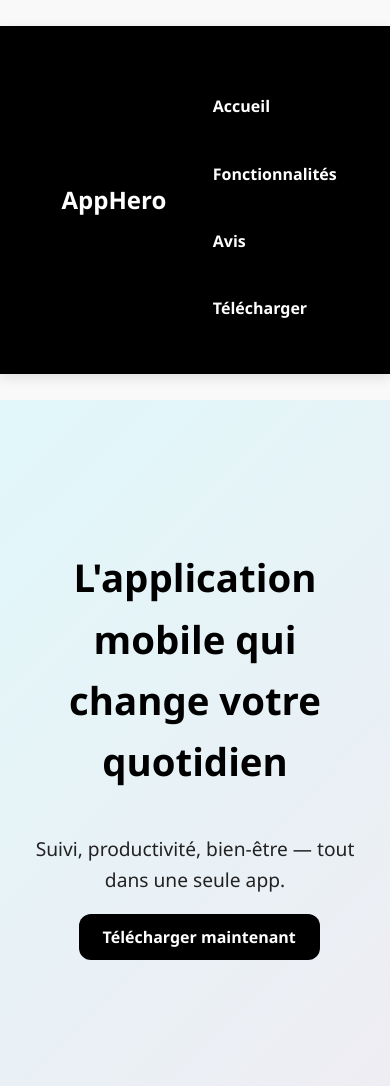
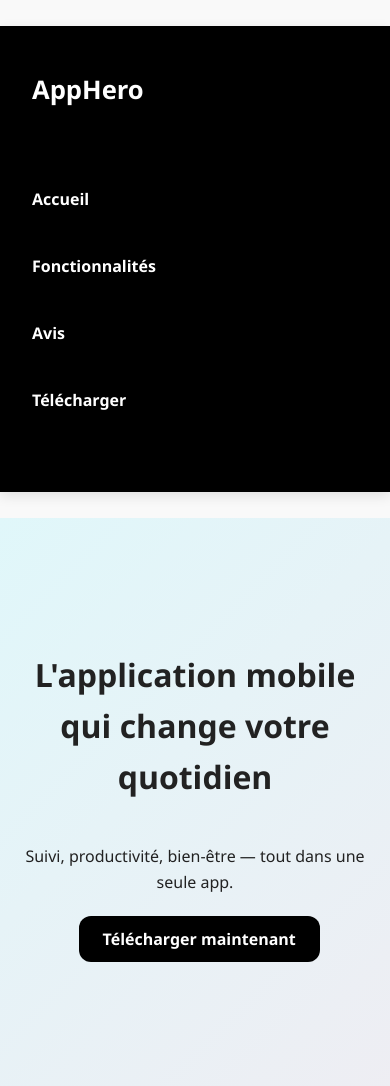
Before and after one commit to diego029929/Oo, a plain HTML site: page index.html in a window 390 px wide. Shown: the top 1086 px of the page. Drawn offline with Linux system fonts and the light colour scheme.

Commit message:
Update style.css

```diff
--- a/style.css
+++ b/style.css
@@ -21,10 +21,12 @@ body {
   line-height: 1.6;
 }
 
+/* Header */
 header {
   background-color: var(--main-color);
   color: var(--text-light);
   display: flex;
+  flex-wrap: wrap;
   justify-content: space-between;
   align-items: center;
   padding: 1.2rem 2rem;
@@ -35,14 +37,21 @@ header {
 }
 
 header h1 {
-  font-size: 1.5rem;
+  font-size: 1.6rem;
+  flex: 1;
+}
+
+nav {
+  display: flex;
+  gap: 1rem;
+  flex-wrap: wrap;
 }
 
 nav a {
   color: var(--text-light);
-  margin-left: 1.5rem;
   text-decoration: none;
   font-weight: 600;
+  font-size: 1rem;
   transition: opacity 0.3s ease;
 }
 
@@ -50,14 +59,14 @@ nav a:hover {
   opacity: 0.7;
 }
 
+/* Hero section */
 .hero {
   display: flex;
   flex-wrap: wrap;
-  align-items: flex-start;
   justify-content: space-between;
   padding: 4rem 2rem;
+  background: linear-gradient(135deg, #e0f7fa, #fce4ec);
   gap: 2rem;
-  background: linear-gradient(135deg, #e0f7fa, #fce4ec);
 }
 
 .hero .content {
@@ -67,14 +76,13 @@ nav a:hover {
 }
 
 .hero h2 {
-  font-size: 2.4rem;
+  font-size: 2.3rem;
   margin-bottom: 1rem;
-  color: var(--main-color);
 }
 
 .hero p {
-  font-size: 1.2rem;
-  margin-bottom: 1.8rem;
+  font-size: 1.1rem;
+  margin-bottom: 2rem;
 }
 
 .btn {
@@ -91,6 +99,7 @@ nav a:hover {
   background-color: #333;
 }
 
+/* Right zone alternative au visuel */
 .hero-right {
   flex: 1;
   min-width: 280px;
@@ -111,6 +120,7 @@ nav a:hover {
   border-radius: var(--radius);
   box-shadow: var(--shadow);
   margin-bottom: 0.7rem;
+  font-size: 0.95rem;
 }
 
 .quote {
@@ -129,6 +139,7 @@ nav a:hover {
   font-style: normal;
 }
 
+/* Loader (facultatif) */
 .loader {
   width: 50px;
   height: 50px;
@@ -145,6 +156,7 @@ nav a:hover {
   }
 }
 
+/* Footer */
 footer {
   text-align: center;
   padding: 2rem 1rem;
@@ -154,25 +166,47 @@ footer {
   margin-top: 2rem;
 }
 
-/* Responsive */
+/* 🔁 Responsive mobile */
 @media (max-width: 768px) {
-  .hero {
+  header {
     flex-direction: column;
-    text-align: center;
-  }
-
-  .hero-right {
-    align-items: center;
+    align-items: flex-start;
   }
 
   nav {
-    display: flex;
     flex-direction: column;
+    align-items: flex-start;
     gap: 0.5rem;
     margin-top: 1rem;
   }
 
-  nav a {
-    margin-left: 0;
+  .hero {
+    flex-direction: column;
+    text-align: center;
+    padding: 3rem 1.5rem;
+  }
+
+  .hero .content,
+  .hero-right {
+    max-width: 100%;
+    align-items: center;
+  }
+
+  .hero h2 {
+    font-size: 2rem;
+  }
+
+  .hero p {
+    font-size: 1rem;
+  }
+
+  .btn {
+    font-size: 1rem;
+    width: 100%;
+    max-width: 300px;
+  }
+
+  .features li {
+    text-align: left;
   }
 }
```
